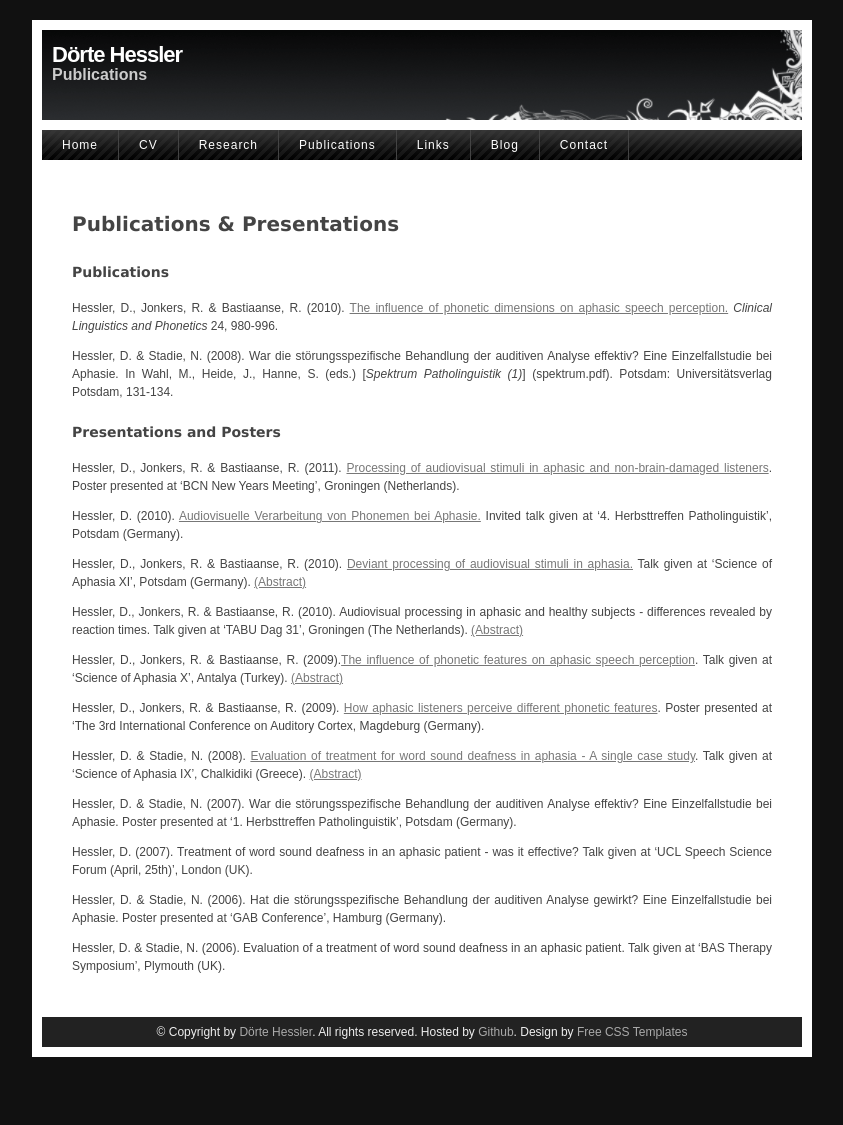
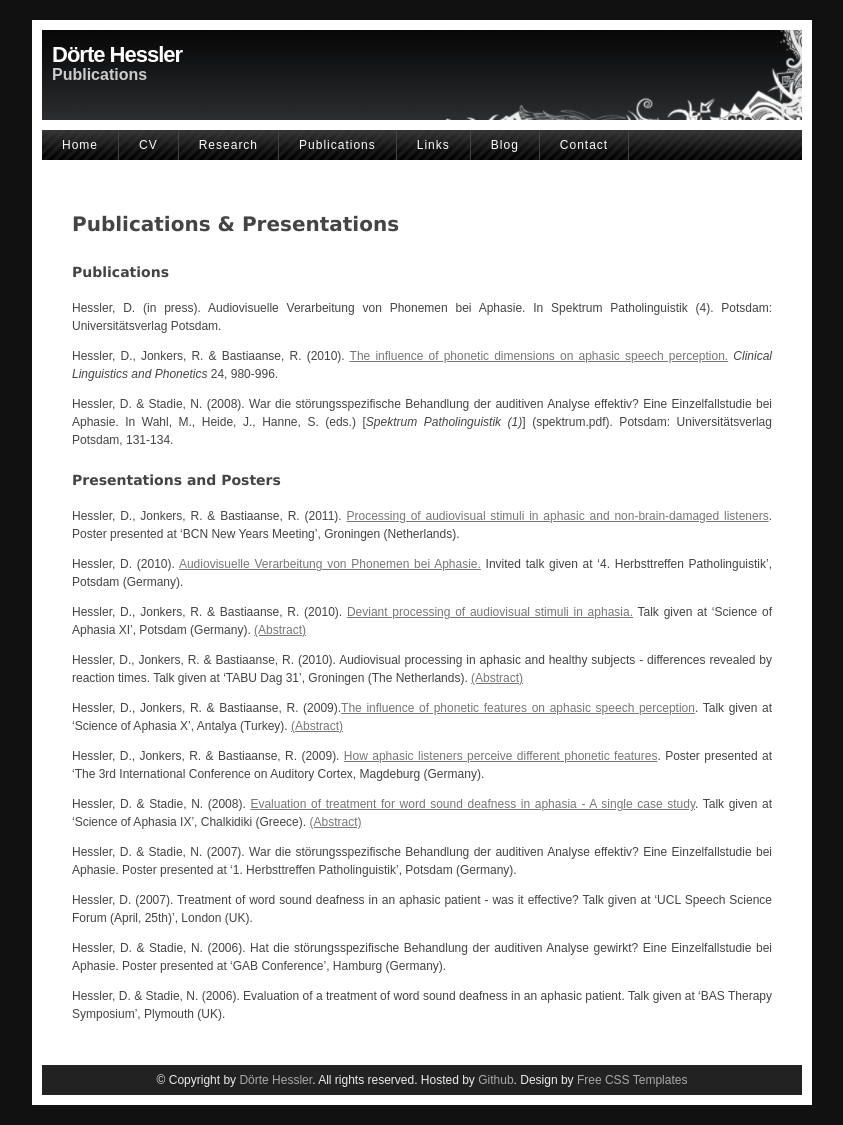
Before and after one commit to doerte/doerte.github.com, a Jekyll site: the page built from publications/index.md, in a window 1280 px wide. Shown: the whole page, without its empty margins (218-1061 px from the left). Built offline with Jekyll 4.4.1, drawn with Linux system fonts in a browser that asks for light colours; before the commit the page ends 1077 px from its top, so only the background shows below that.

Commit message:
added publication in spektrum

```diff
--- a/publications/index.md
+++ b/publications/index.md
@@ -9,6 +9,10 @@ Publications & Presentations
 
 Publications
 ------------
+
+Hessler, D. (in press). Audiovisuelle Verarbeitung von Phonemen bei
+Aphasie. In Spektrum Patholinguistik (4). Potsdam: Universitätsverlag Potsdam.
+
 Hessler, D., Jonkers, R. & Bastiaanse,
 R. (2010).
 <a href="/publications/Hessler2010.pdf" onClick="_gaq.push(['_trackEvent', 'Paper2010', 'Open', 'Paper2010 opened']);">The influence of phonetic dimensions on aphasic speech
```
